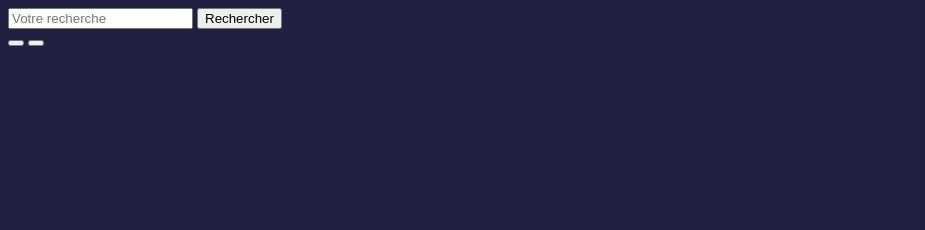
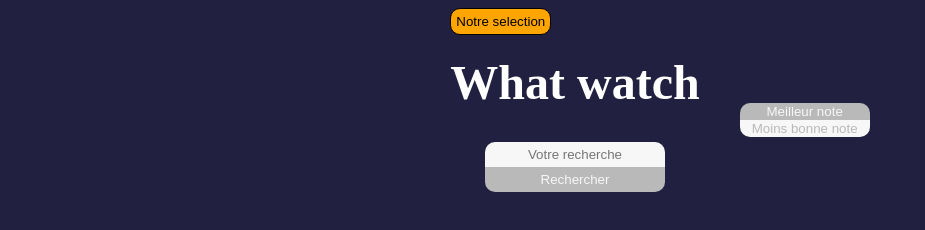
Before and after one commit to Frank-Fleurt/Wath-Watch, a plain HTML site: page index.html in a window 1280 px wide. Shown: the whole page, without its empty margins (0-925 px from the left). Drawn offline with nearby package versions, Linux system fonts and the light colour scheme; files that its build step writes are made by us from their sources; no server answers.

Commit message:
commit end

```diff
--- a/index.html
+++ b/index.html
@@ -5,22 +5,24 @@
   <title>Moovie</title>
   <meta http-equiv="X-UA-Compatible" content="IE=edge">
   <meta name="viewport" content="width=device-width, initial-scale=1.0">
-  <link rel="stylesheet" href="style.css">
+  <link rel="stylesheet" href="./styles/style.css">
 </head>
 <body>
+  </header>
   <header>
-    <div id="search">
+    <div id="search"> <input type="submit" value="Notre selection" id="randomSelection">
+        <h1>What watch</h1>
       <form>
-        <input type="text" placeholder="Votre recherche">
-        <input type="submit" value="Rechercher">
+        <input type="text" placeholder="Votre recherche" id="searchInput">
+        <input type="submit" value="Rechercher" id="submitButton">
       </form>
     </div>
     <div id="sort">
-      <button id="=lower2Better"></button>
-      <button id="better2Lower"></button>
+      <button id="better2Lower">Meilleur note</button>
+      <button id="lower2Better">Moins bonne note</button>
     </div>
   </header>
   <div id="cardContainer"></div>
-  <script src="index.js"></script>
+  <script src="./js/index.js"></script>
 </body>
 </html>
--- a/js/index.js
+++ b/js/index.js
@@ -1,5 +1,5 @@
 let movieData = [];
-var buttons = document.querySelectorAll("button")
+const buttons = document.querySelectorAll("button");
 let genderId = [
   { id: 28, name: "Action" },
   { id: 12, name: "Adventure" },
@@ -22,15 +22,16 @@ let genderId = [
   { id: 37, name: "Western" },
 ];
 
-async function fetchMoovie() {
+async function fetchMovie(search) {
   await fetch(
-    "https://api.themoviedb.org/3/search/movie?api_key=7b2355d87ecc04dc9bd26b6254ac0133&query=star&language=fr-FR"
+    "https://api.themoviedb.org/3/search/movie?api_key=7b2355d87ecc04dc9bd26b6254ac0133&query=" +
+      search +
+      "&language=fr-FR"
   )
     .then((res) => res.json())
     .then((data) => (movieData = data.results));
 
   console.log(movieData);
-  console.log(genderId);
   movieDisplay();
 }
 
@@ -39,34 +40,41 @@ function movieDisplay(sort) {
     .slice(0, 30)
     .sort((a, b) => {
       if (sort === "lower2Better") {
-        return a.vote_average - b.vote_average
+        return a.vote_average - b.vote_average;
       } else if (sort === "better2Lower") {
-        return b.vote_average - a.vote_average
+        return b.vote_average - a.vote_average;
       }
     })
     .map(
-      (movie) => `
+      (movie) =>
+        `
         <div class="card">
-            <span>Details movie</span>
+        <p>Details movie</p>
         <img src="${
           movie.poster_path == null
           ? "./assets/img/generic-poster.png"
           : "https://image.tmdb.org/t/p/w500" + movie.poster_path
-            }" class="moviePic" alt="Movie Poster">
+        }" class="moviePic" alt="Movie Poster" width="80%">
         <h2>${movie.title}</h2>
-            <p class="note">Note moyenne : ${movie.vote_average} ⭐</p>
-
+        <span class="note">Note moyenne : ${movie.vote_average} ⭐</span>
+        <span></span>
         <p calss="synopsis" >${movie.overview}</p>
         </div>
         `
+
     )
     .join("");
+
 }
 
-window.addEventListener("load", fetchMoovie);
+window.addEventListener("load", fetchMovie);
 buttons.forEach((btn) => {
   btn.addEventListener("click", (e) => {
-    e.preventDefault()
+    e.preventDefault();
     movieDisplay(e.target.id);
-  })
-})
+  });
+});
+submitButton.addEventListener("click", (e) => {
+  e.preventDefault();
+  fetchMovie(searchInput.value);
+});
--- /dev/null
+++ b/styles/_navbar.scss
@@ -0,0 +1,85 @@
+header {
+  display: flex;
+  align-items: center;
+  justify-content: center;
+}
+#search {
+  margin: 0 40px 40px 40px;
+}
+h1 {
+  font-size: 3rem;
+  margin-top: 20px;
+}
+form {
+  display: flex;
+  flex-direction: column;
+  align-items: center;
+  justify-content: center;
+}
+#randomSelection {
+  border: 1px solid black;
+  border-radius: 10px;
+  background: orange;
+  padding: 5px;
+  cursor: pointer;
+
+  &:hover {
+    transform: scale(1.2);
+    transition: 0.2s;
+  }
+}
+input {
+  border: none;
+  padding: 5px;
+}
+#searchInput {
+  text-align: center;
+  background: rgb(247, 247, 247);
+  color: rgb(185, 185, 185);
+  border-radius: 10px 10px 0px 0px;
+  width: 170px;
+
+  &:hover {
+    color: rgb(18, 50, 233);
+    background: rgb(7, 13, 45);
+  }
+}
+#submitButton {
+  background: rgb(185, 185, 185);
+  color: rgb(247, 247, 247);
+  border-radius: 0px 0px 10px 10px;
+  width: 180px;
+  cursor: pointer;
+
+  &:hover {
+    background: rgb(7, 13, 45);
+    color: rgb(236, 236, 238);
+  }
+}
+
+#sort {
+  display: flex;
+  flex-direction: column;
+  align-items: center;
+  justify-content: end;
+
+  button {
+    width: 130px;
+    border: none;
+    cursor: pointer;
+
+    &:hover {
+      background: rgb(7, 13, 45);
+    }
+  }
+}
+#better2Lower {
+  border-radius: 10px 10px 0px 0px;
+  background: rgb(185, 185, 185);
+  color: rgb(247, 247, 247);
+}
+#lower2Better {
+  border-radius: 0px 0px 10px 10px;
+  background: rgb(247, 247, 247);
+  color: rgb(185, 185, 185);
+}
--- a/styles/style.scss
+++ b/styles/style.scss
@@ -1,2 +1,3 @@
 @import "./settings";
-@import "./card"
+@import "./card";
+@import "./navbar"
```
Also changed, not shown: styles/style.css, 1 other file. Lines whose indentation alone changed are shown as unchanged.
